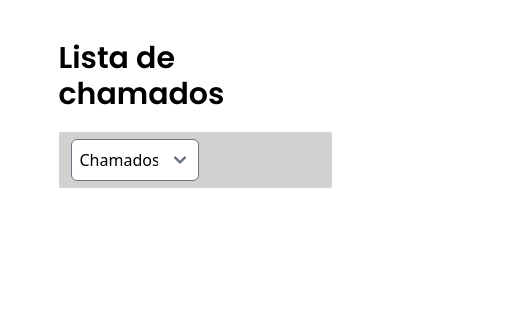
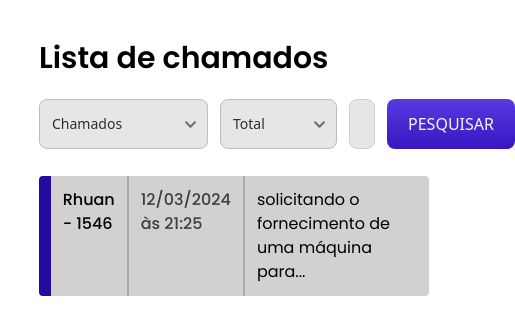
Before and after one commit to Rhuan-Guilherme/Frontend-Roadtrack, a React (Vite) app: page /lista in a window 390 px wide. Shown: the top 334 px of the page, 515 px wide, since content can reach past the window. Built offline with nearby package versions, Linux system fonts and the light colour scheme.

Commit message:
Ajustes de responsividade e criação da home

```diff
--- a/src/App.jsx
+++ b/src/App.jsx
@@ -7,6 +7,7 @@ import SlideBar from './layout/SlideBar';
 import ListaPage from './Components/ListaChamados/ListaPage';
 import VipsModal from './Components/Modal/VipsModal';
 import LinksModal from './Components/Modal/LinksModal';
+import HomePage from './Components/Home/HomePage';
 
 function App() {
   return (
@@ -14,14 +15,13 @@ function App() {
       <BrowserRouter>
         <UserStore>
           <AnimeStore>
-            {console.log()}
             <Header />
-            <main className="flex">
+            <main className="flex h-[1900px]">
               <SlideBar />
               <VipsModal />
               <LinksModal />
               <Routes>
-                <Route path="/" element={<div>Home</div>} />
+                <Route path="/" element={<HomePage />} />
                 <Route path="/login/*" element={<LoginPage />} />
                 <Route path="/lista" element={<ListaPage />} />
               </Routes>
--- /dev/null
+++ b/src/Components/Home/ButtonTicket.jsx
@@ -0,0 +1,12 @@
+import React from 'react';
+
+const ButtonTicket = ({ icon, children }) => {
+  return (
+    <button className="bg-cinza-300 p-3 rounded-md font-roboto flex gap-1 hover:bg-roxo-300 hover:text-white transition-all duration-100 font-medium text-cinzaEscuro-600">
+      <span className="material-symbols-outlined">{icon}</span>
+      <span className="hidden lg:inline whitespace-pre">{children}</span>
+    </button>
+  );
+};
+
+export default ButtonTicket;
--- /dev/null
+++ b/src/Components/Home/HomePage.jsx
@@ -0,0 +1,27 @@
+import React from 'react';
+import { AnimeContext } from '../../contexts/AnimeContext';
+import ButtonTicket from './ButtonTicket';
+
+const HomePage = () => {
+  const { slideExpand } = React.useContext(AnimeContext);
+  return (
+    <main
+      className={`w-full mt-10 flex flex-col items-center ${
+        slideExpand ? 'ml-20 mr-48' : 'mx-[10%]'
+      } transition-all duration-100`}
+    >
+      <div className="bg-cinza-100 border border-cinza-300 shadow-sm rounded-md p-1 flex gap-2 w-auto">
+        <ButtonTicket icon="description">Chamado</ButtonTicket>
+        <ButtonTicket icon="notification_important">Reiteração</ButtonTicket>
+        <ButtonTicket icon="phone_callback">Transferência</ButtonTicket>
+        <ButtonTicket icon="phone_missed">Queda de ligação</ButtonTicket>
+      </div>
+
+      <div className="bg-cinza-100 border border-cinza-300 shadow-sm rounded-md p-1 flex gap-2 w-auto mt-10">
+        teste
+      </div>
+    </main>
+  );
+};
+
+export default HomePage;
--- a/src/Components/ListaChamados/ListaPage.jsx
+++ b/src/Components/ListaChamados/ListaPage.jsx
@@ -2,6 +2,7 @@ import React from 'react';
 import { UserContext } from '../../contexts/UserContext';
 import { Navigate } from 'react-router';
 import { AnimeContext } from '../../contexts/AnimeContext';
+import Button from '../Form/Button';
 
 const ListaPage = () => {
   const { login } = React.useContext(UserContext);
@@ -11,28 +12,54 @@ const ListaPage = () => {
   return (
     <main
       className={`w-full mt-10 ${
-        slideExpand ? 'mx-14' : 'mx-[15%]'
+        slideExpand ? 'ml-20 mr-48' : 'mx-[10%]'
       } transition-all duration-100`}
     >
       <h1 className="text-3xl font-poppins font-semibold">Lista de chamados</h1>
-      <div className="mt-5 w-full h-14 bg-cinza-300 rounded-sm flex items-center p-3">
-        <div>
+      <div className="mt-5 w-full h-14 rounded-sm flex items-center py-3">
+        <form className="flex gap-3">
           <select
-            name=""
-            id=""
-            className="rounded-md p-2 w-32 focus:outline-none focus:border-roxo-300 focus:shadow-[0_0_0_2px_#B8ACFF]"
+            id="default"
+            className="bg-cinza-200 border border-cinza-400 text-cinzaEscuro-700 text-sm rounded-lg focus:border-roxo-300 focus:shadow-[0_0_0_2px_#B8ACFF] focus:bg-cinza-100 hover:outline-none hover:border-roxo-300 hover:shadow-[0_0_0_2px_#B8ACFF] hover:bg-cinza-100"
           >
-            <option disabled value="">
-              Selecione...
-            </option>
-            <option value="">Chamados</option>
-            <option value="">Reiteração</option>
-            <option value="">Transferência</option>
-            <option value="">Queda de ligação</option>
+            <option selected>Chamados</option>
+            <option value="US">Reiteração</option>
+            <option value="CA">Trasnferência</option>
+            <option value="FR">Queda de ligação</option>
           </select>
+          <select
+            id="default"
+            className="bg-cinza-200 border border-cinza-400 text-cinzaEscuro-700 text-sm rounded-lg focus:border-roxo-300 focus:shadow-[0_0_0_2px_#B8ACFF] focus:bg-cinza-100 hover:outline-none hover:border-roxo-300 hover:shadow-[0_0_0_2px_#B8ACFF] hover:bg-cinza-100"
+          >
+            <option selected>Total</option>
+            <option value="US">Abertos</option>
+            <option value="CA">Fechados</option>
+          </select>
+          <input
+            type="text"
+            placeholder="Pesquisa..."
+            className='border border-cinza-300 w-full text-base p-3 bg-cinza-200 rounded-lg transition-all
+          focus:outline-none focus:border-roxo-300 focus:shadow-[0_0_0_2px_#B8ACFF] focus:bg-cinza-100
+          hover:outline-none hover:border-roxo-300 hover:shadow-[0_0_0_2px_#B8ACFF] hover:bg-cinza-100
+        "'
+          />
+          <Button>PESQUISAR</Button>
+        </form>
+      </div>
+      <section className="flex w-full mt-6 font-poppins">
+        <div className="flex bg-roxo-600 w-3 rounded-l"></div>
+        <div className="flex w-full bg-cinza-300 rounded-r">
+          <div className="font-medium p-3 border-r-2 border-cinza-500">
+            Rhuan - 1546
+          </div>
+          <div className="font-medium text-cinzaEscuro-600 p-3 border-r-2 border-cinza-500">
+            12/03/2024 às 21:25
+          </div>
+          <div className="p-3">
+            solicitando o fornecimento de uma máquina para...
+          </div>
         </div>
-      </div>
-      <section></section>
+      </section>
     </main>
   );
 };
--- a/src/layout/Header.jsx
+++ b/src/layout/Header.jsx
@@ -9,14 +9,14 @@ const Header = () => {
 
   if (!login) return false;
   return (
-    <header className="flex p-2 justify-between md:px-10 lg:grid lg:grid-cols-3 items-center md:justify-items-start lg:justify-items-center bg-cinza-200 w-full h-16  border-b border-cinza-300">
-      <div
+    <header className="flex p-2 justify-between md:px-10 lg:flex lg:px-[10%] items-center md:justify-items-start lg:justify-items-center bg-cinza-200 w-full h-16  border-b border-cinza-300">
+      <Link
+        to="/"
         id="logo"
         className="font-bold text-2xl font-roboto text-cinzaEscuro-700"
       >
-        {/* <button onClick={userLogout}>logf</button> */}
-        RoadTrack
-      </div>
+        Logo RoadTrack
+      </Link>
       <nav className="hidden lg:flex gap-5 font-semibold font-poppins text-cinzaEscuro-500">
         <Link to="/home">Home</Link>
         <Link to="/organograma">Organograma</Link>
```
Also changed, not shown: src/layout/SlideBar.jsx (+45 -27 lines).
